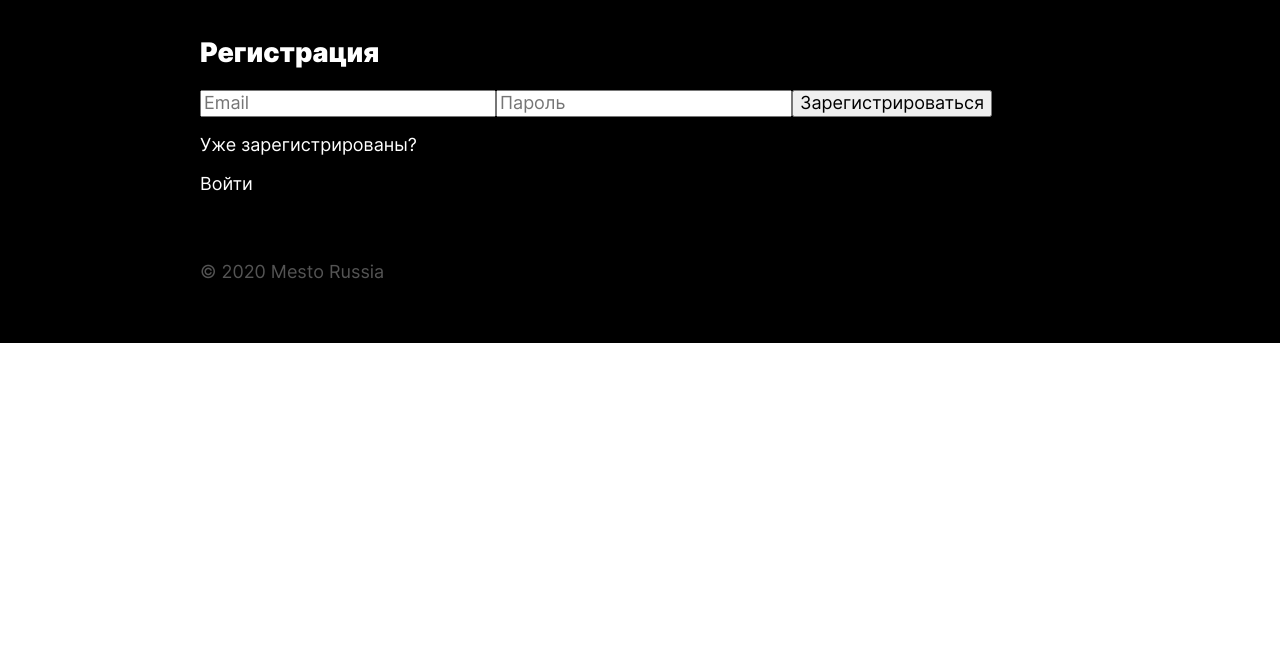
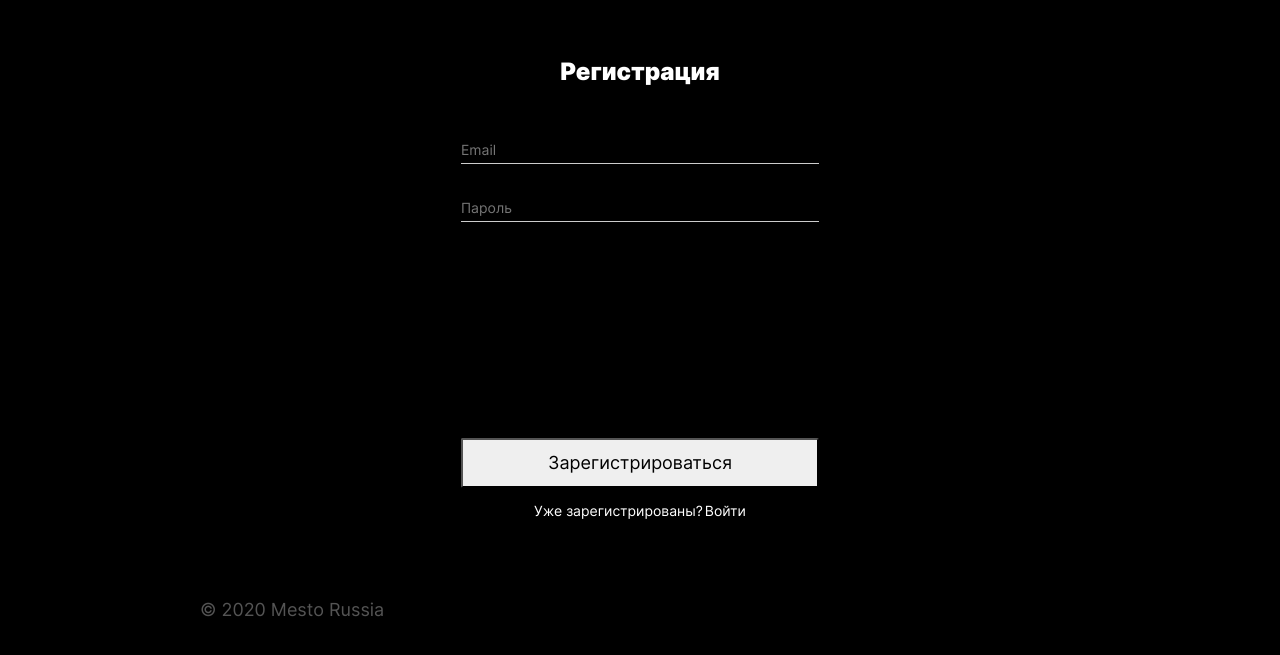
Before and after one commit to moulavy/react-mesto-auth, a React app: page /sign-up in a window 1280 px wide. Shown: the part 123-778 px from the top of the page. Built offline with nearby package versions, Linux system fonts and the light colour scheme; no server answers.

Commit message:
верстка формы логина и регистрации

```diff
--- /dev/null
+++ b/src/blocks/auth/__button/auth__button.css
@@ -0,0 +1,11 @@
+.auth__button{
+   margin-top: 216px;
+   width: 358px;
+   height: 50px;
+   color:#000000;
+   line-height: 22px;
+   font-size: 18px;
+   text-align: center;
+   font-weight: 400;
+   border-radius: 2px;
+}
--- /dev/null
+++ b/src/blocks/auth/__form/auth__form.css
@@ -0,0 +1,4 @@
+.auth__form{
+   display:flex;
+   flex-direction: column;
+}
--- /dev/null
+++ b/src/blocks/auth/__input/auth__input.css
@@ -0,0 +1,14 @@
+.auth__input{
+   padding:0;
+   margin-top:30px;
+   border:none;
+  height: 27px;
+  width: 100%;
+  line-height: 17px;
+  font-size: 14px;
+  color:#CCCCCC;
+  border-bottom: 1px solid #CCCCCC;
+  background-color: inherit;
+  padding: 0;
+
+}
--- /dev/null
+++ b/src/blocks/auth/__link/auth__link.css
@@ -0,0 +1,3 @@
+.auth__link{
+   cursor: pointer;
+}
--- /dev/null
+++ b/src/blocks/auth/__login/auth__login.css
@@ -0,0 +1,9 @@
+.auth__login{
+   display: flex;
+   font-size: 14px;
+   font-weight: 400;
+   line-height: 17px;
+   text-align: center;
+   margin:0 auto;
+
+}
--- /dev/null
+++ b/src/blocks/auth/__question/auth__question.css
@@ -0,0 +1,3 @@
+.auth__question{
+   margin-right: 2px;
+}
--- /dev/null
+++ b/src/blocks/auth/__title/auth__title.css
@@ -0,0 +1,9 @@
+.auth__title{
+   font-weight: 900;
+   font-size: 24px;
+   line-height: 29px;
+   text-align: center;
+   padding: 0;
+   margin-bottom: 20px;
+
+}
--- /dev/null
+++ b/src/blocks/auth/auth.css
@@ -0,0 +1,6 @@
+.auth{
+   display: flex;
+   flex-direction: column;
+   max-width: 358px;
+   margin:0 auto;
+}
--- a/src/components/App.js
+++ b/src/components/App.js
@@ -171,8 +171,6 @@ function App() {
         <Footer />
       </CurrentUserContext.Provider>
     </div>
-
-
   );
 }
 
--- a/src/components/Login.js
+++ b/src/components/Login.js
@@ -1,12 +1,12 @@
 import React from 'react';
 function Login() {
    return (
-      <section className="auth-form">
-         <h2 className="auth-form__title">Вход</h2>
-         <form className="auth-form__form">
-            <input className="auth-form__email" placeholder="Email"></input>
-            <input className="auth-form__password" placeholder="Пароль"></input>
-            <button type="submit" className="auth-form__button">Войти</button>
+      <section className="auth">
+         <h2 className="auth__title">Вход</h2>
+         <form className="auth__form">
+            <input className="auth__email auth__input" placeholder="Email"></input>
+            <input className="auth__password auth__input" placeholder="Пароль"></input>
+            <button type="submit" className="auth__button">Войти</button>
          </form>
 
       </section>
--- a/src/components/Register.js
+++ b/src/components/Register.js
@@ -1,16 +1,16 @@
 import React from 'react';
 function Register() {
    return (
-      <section className="auth-form">
-         <h2 className="auth-form__title">Регистрация</h2>
-         <form className="auth-form__form">
-            <input className="auth-form__email" placeholder="Email"></input>
-            <input className="auth-form__password" placeholder="Пароль"></input>
-            <button type="submit" className="auth-form__button">Зарегистрироваться</button>
+      <section className="auth">
+         <h2 className="auth__title">Регистрация</h2>
+         <form className="auth__form">
+            <input className="auth__email auth__input" placeholder="Email"></input>
+            <input className="auth__password auth__input" placeholder="Пароль"></input>
+            <button type="submit" className="auth__button">Зарегистрироваться</button>
          </form>
-         <div className="auth-form__login">
-            <p className="auth-form__question">Уже зарегистрированы?</p>
-            <p className="auth-form__link">Войти</p>
+         <div className="auth__login">
+            <p className="auth__question">Уже зарегистрированы?</p>
+            <p className="auth__link">Войти</p>
          </div>
       </section>
    );
--- a/src/index.css
+++ b/src/index.css
@@ -28,6 +28,17 @@
 @import url('./blocks/elements/__like-counter/elements__like-counter.css');
 @import url('./blocks/elements/__button-heart/elements__button-heart.css');
 @import url('./blocks/elements/__button-heart/__button-heart_active/elements__button-heart_active.css');
+
+@import url('./blocks/auth/auth.css');
+@import url('./blocks/auth/__title/auth__title.css');
+@import url('./blocks/auth/__form/auth__form.css');
+@import url('./blocks/auth/__input/auth__input.css');
+@import url('./blocks/auth/__email/auth__email.css');
+@import url('./blocks/auth/__password/auth__password.css');
+@import url('./blocks/auth/__button/auth__button.css');
+@import url('./blocks/auth/__login/auth__login.css');
+@import url('./blocks/auth/__question/auth__question.css');
+@import url('./blocks/auth/__link/auth__link.css');
 
 @import url('./blocks/popup/popup.css');
 @import url('./blocks/popup/__container/popup__container.css');
```
Also changed, not shown: src/blocks/auth/__email/auth__email.css (added), src/blocks/auth/__password/auth__password.css (added), src/vendor/normalize.css.
